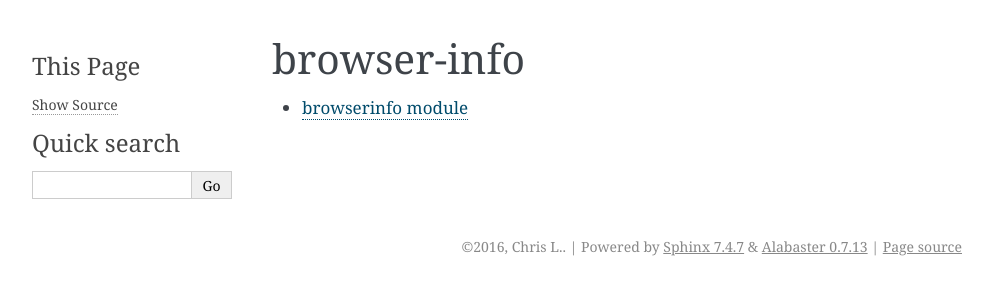
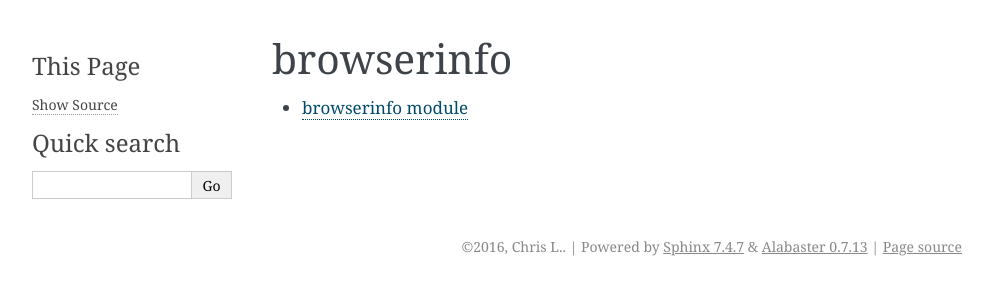
Before and after one commit to stylesuxx/browserinfo, a Sphinx documentation site: the page built from docs/modules.rst, in a window 1280 px wide. Shown: the top 300 px of the page, without its empty margins (148-1141 px from the left). Built offline with Sphinx 7.4.7, drawn with Linux system fonts in a browser that asks for light colours.

Commit message:
Updated the docs

```diff
--- a/docs/index.rst
+++ b/docs/index.rst
@@ -7,7 +7,7 @@ Welcome to browserinfo's documentation!
 =======================================
 
 .. toctree::
-   :maxdepth: 2
+   :maxdepth: 5
 
    modules
 
--- a/docs/modules.rst
+++ b/docs/modules.rst
@@ -1,5 +1,5 @@
-browser-info
-============
+browserinfo
+===========
 
 .. toctree::
    :maxdepth: 4
```
